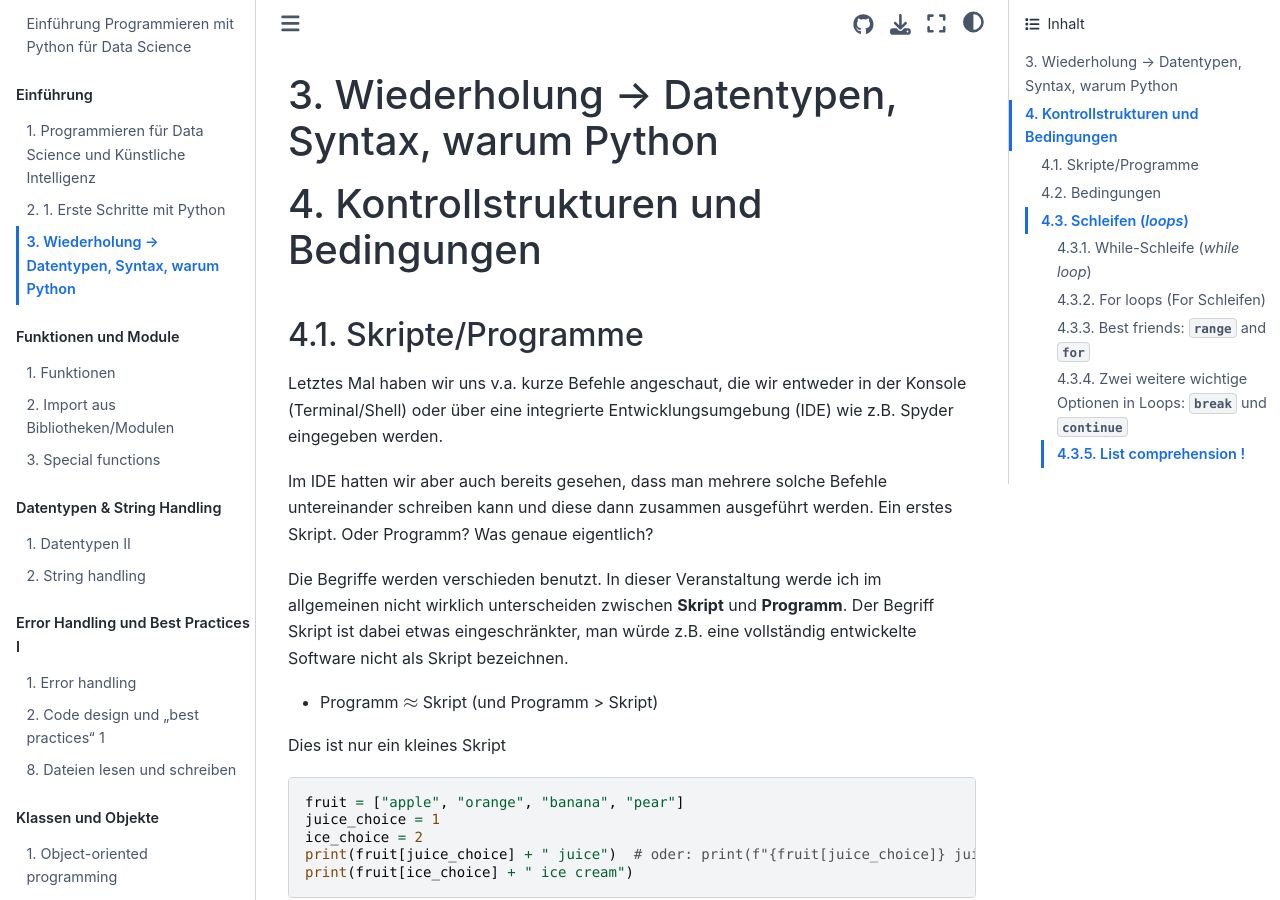
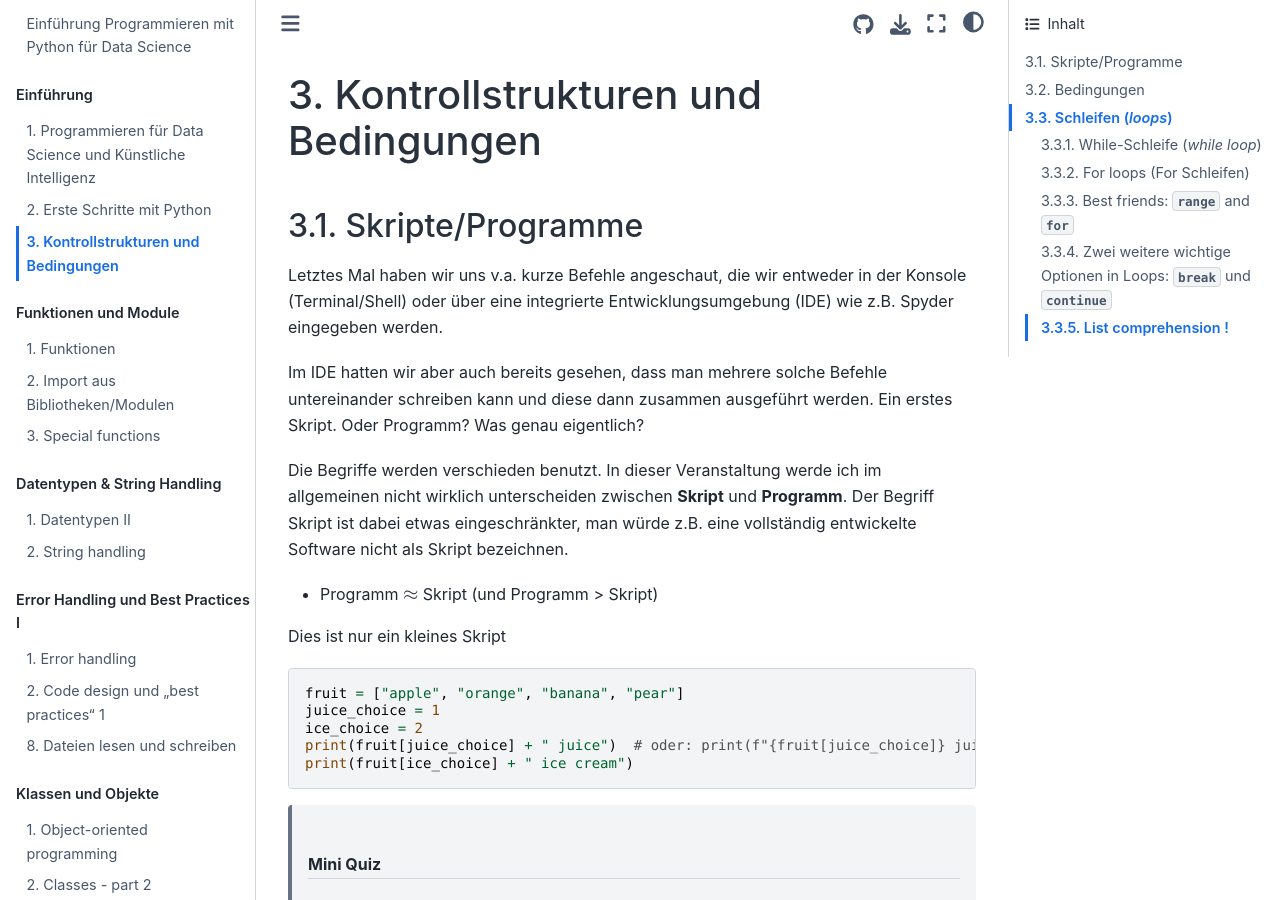
Before and after one commit to florian-huber/python-introduction, a Jupyter Book: the page built from lesson_material_german/02_control_structures_conditions_loop.md, in a window 1280 px wide and 900 px high. Built offline with Jupyter Book 1.0.4 settings and Sphinx 7.4.7 and the Sphinx Book theme 1.1.4, drawn with Linux system fonts in a browser that asks for light colours; some of the changed text lies outside the part shown.

Commit message:
update chapters

```diff
--- a/lesson_material_german/01_first_steps.md
+++ b/lesson_material_german/01_first_steps.md
@@ -1,4 +1,4 @@
-# 1. Erste Schritte mit Python
+# Erste Schritte mit Python
 
 Für den Kurs wird eine Installation von Python über **Anaconda** empfohlen. Nach einer erfolgreichen Installation können wir Python Code aus dem Terminal (Windows: "cmd") ausführen oder mit Hilfe des mitgelieferten Editors *Spyder*.
 
--- a/lesson_material_german/02_control_structures_conditions_loop.md
+++ b/lesson_material_german/02_control_structures_conditions_loop.md
@@ -1,15 +1,11 @@
-
-
-## Wiederholung -> Datentypen, Syntax, warum Python
-
 # Kontrollstrukturen und Bedingungen
 
-### Skripte/Programme
+## Skripte/Programme
 
 Letztes Mal haben wir uns v.a. kurze Befehle angeschaut, die wir entweder in der Konsole (Terminal/Shell)
 oder über eine integrierte Entwicklungsumgebung (IDE) wie z.B. Spyder eingegeben werden.
 
-Im IDE hatten wir aber auch bereits gesehen, dass man mehrere solche Befehle untereinander schreiben kann und diese dann zusammen ausgeführt werden. Ein erstes Skript. Oder Programm? Was genaue eigentlich?
+Im IDE hatten wir aber auch bereits gesehen, dass man mehrere solche Befehle untereinander schreiben kann und diese dann zusammen ausgeführt werden. Ein erstes Skript. Oder Programm? Was genau eigentlich?
 
 Die Begriffe werden verschieden benutzt. In dieser Veranstaltung werde ich im allgemeinen nicht wirklich unterscheiden zwischen **Skript** und **Programm**. Der Begriff Skript ist dabei etwas eingeschränkter, man würde z.B. eine vollständig entwickelte Software nicht als Skript bezeichnen.
 
```
Also changed, not shown: other parts of lesson_material_german/02_control_structures_conditions_loop.md (+0 -2 lines), lesson_material_german/00_introduction.md (+0 -1 lines).
